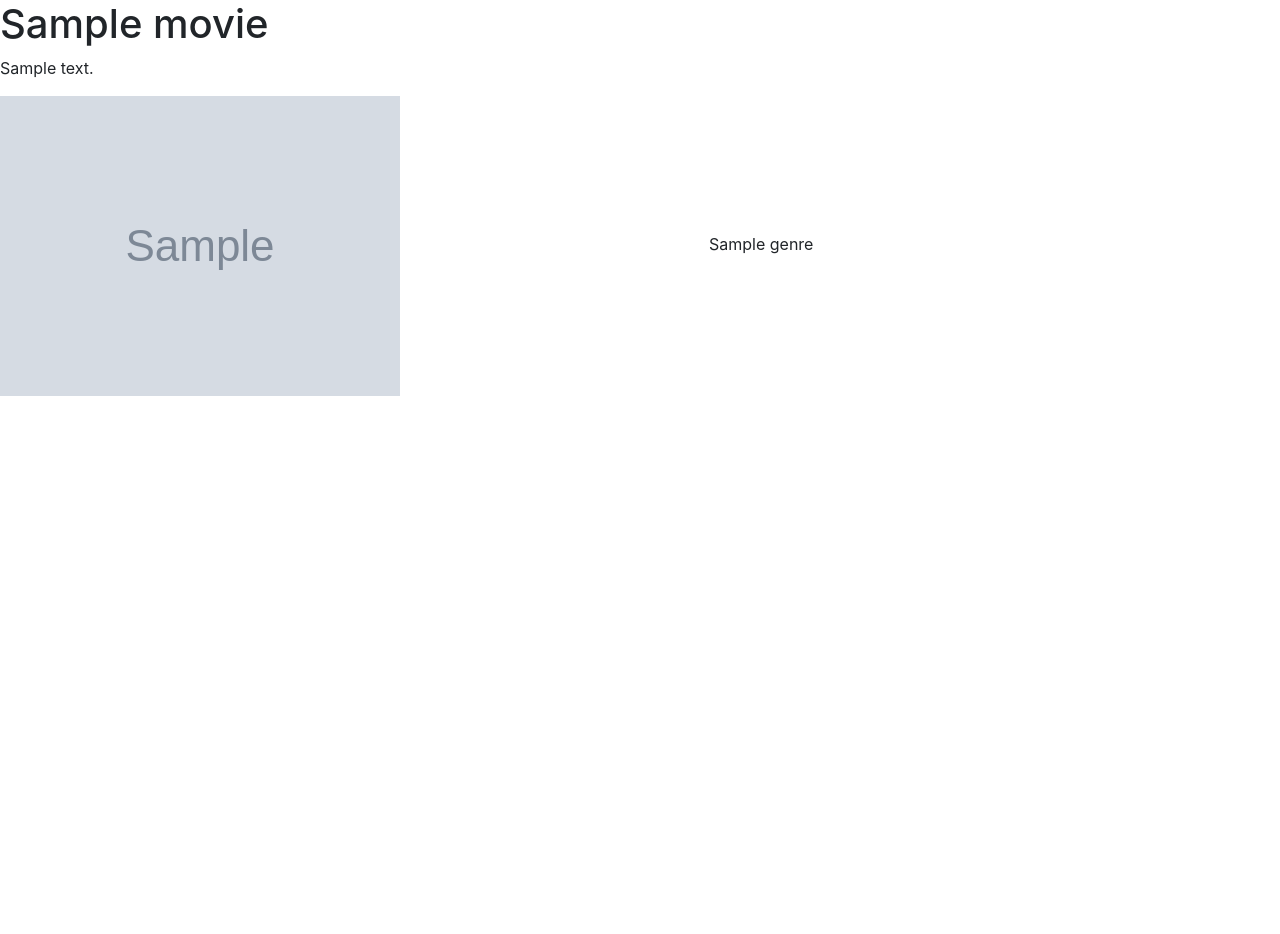
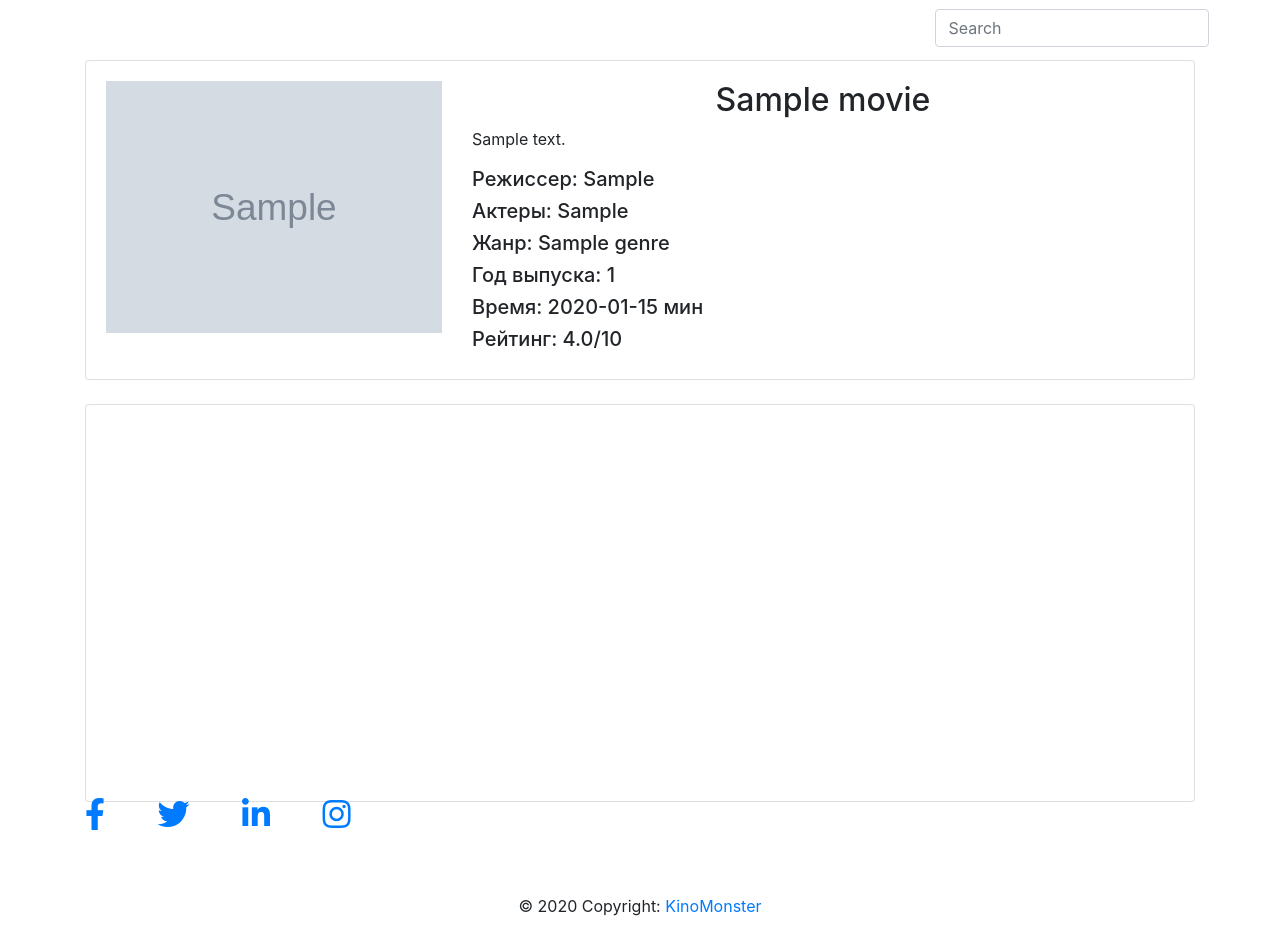
Before and after one commit to NikitaMyslivets/teachmeskills-project, a Django app: page /details/1/ in a window 1280 px wide. Before the commit the page ends 396 px from the top, so only its background shows below. Run offline with Django 3.2, Linux system fonts and the light colour scheme; tables that the repository leaves empty hold one stand-in row (values such as "Sample post"); grey boxes marked "Sample" are stand-in pictures; some libraries are stand-ins or nearby versions.

Commit message:
refactoring main's and detail's page

```diff
--- a/main/templates/base.html
+++ b/main/templates/base.html
@@ -6,7 +6,7 @@
   <meta charset="UTF-8">
   <meta name="viewport" content="width=device-width, initial-scale=1, shrink-to-fit=no">
   <meta http-equiv="x-ua-compatible" content="ie=edge">
-  <title>Material Design for Bootstrap</title>
+  <title>{% block title %} KinoMonster {% endblock %} </title>
   <!-- Font Awesome -->
   <link rel="stylesheet" href="https://use.fontawesome.com/releases/v5.11.2/css/all.css">
   <!-- Google Fonts Roboto -->
@@ -17,6 +17,7 @@
   <link rel="stylesheet" href="{% static 'css/mdb.min.css' %}">
   <!-- Your custom styles (optional) -->
   <link rel="stylesheet" href="{% static 'css/style.css' %}">
+  <link rel="stylesheet" href="{% static 'css/sidebar.css' %}">
 <!--  <style>
     body {
       background-color: #2e2e2e;
@@ -33,12 +34,13 @@
   </style>-->
 </head>
 <body>
+    {% include 'include/header.html' %}
 
-<!-- Start your project here-->
     {% block content %}
 
     {% endblock content %}
-<!-- End your project here-->
+
+    {% include 'include/footer.html' %}
 
   <!-- jQuery -->
   <script type="text/javascript" src="{% static 'js/jquery.min.js' %}"></script>
--- /dev/null
+++ b/main/templates/include/footer.html
@@ -0,0 +1,49 @@
+<!-- Footer -->
+<footer class="page-footer font-big cyan darken-3">
+
+  <!-- Footer Elements -->
+  <div class="container">
+
+    <!-- Grid row-->
+    <div class="row">
+
+      <!-- Grid column -->
+      <div class="col-md-12 py-6">
+        <div class="mb-5 flex-center">
+
+          <!-- Facebook -->
+          <a class="fb-ic">
+            <i class="fab fa-facebook-f fa-lg white-text mr-md-5 mr-3 fa-2x"> </i>
+          </a>
+          <!-- Twitter -->
+          <a class="tw-ic">
+            <i class="fab fa-twitter fa-lg white-text mr-md-5 mr-3 fa-2x"> </i>
+          </a>
+
+          <!--Linkedin -->
+          <a class="li-ic">
+            <i class="fab fa-linkedin-in fa-lg white-text mr-md-5 mr-3 fa-2x"> </i>
+          </a>
+          <!--Instagram-->
+          <a class="ins-ic">
+            <i class="fab fa-instagram fa-lg white-text mr-md-5 mr-3 fa-2x"> </i>
+          </a>
+
+        </div>
+      </div>
+      <!-- Grid column -->
+
+    </div>
+    <!-- Grid row-->
+
+  </div>
+  <!-- Footer Elements -->
+
+  <!-- Copyright -->
+  <div class="footer-copyright text-center py-3">© 2020 Copyright:
+    <a href="https://mdbootstrap.com/"> KinoMonster</a>
+  </div>
+  <!-- Copyright -->
+
+</footer>
+<!-- Footer -->
--- /dev/null
+++ b/main/templates/include/header.html
@@ -0,0 +1,54 @@
+<!--Navbar -->
+<nav class="mb-1 navbar navbar-expand-lg navbar-dark default-color">
+  <a class="navbar-brand" href="{% url 'main:home' %}">KinoMonster</a>
+  <button class="navbar-toggler" type="button" data-toggle="collapse" data-target="#navbarSupportedContent-333"
+    aria-controls="navbarSupportedContent-333" aria-expanded="false" aria-label="Toggle navigation">
+    <span class="navbar-toggler-icon"></span>
+  </button>
+  <div class="collapse navbar-collapse" id="navbarSupportedContent-333">
+    <ul class="navbar-nav mr-auto">
+      <li class="nav-item">
+        <a class="nav-link" href="{% url 'main:home' %}">Главная
+          <span class="sr-only">(current)</span>
+        </a>
+        <li class="nav-item dropdown">
+        <a class="nav-link dropdown-toggle" id="navbarDropdownMenuLink-333" data-toggle="dropdown"
+          aria-haspopup="true" aria-expanded="false">Фильмы
+        </a>
+        <div class="dropdown-menu dropdown-default" aria-labelledby="navbarDropdownMenuLink-333">
+          <a class="dropdown-item" href="#">Action</a>
+          <a class="dropdown-item" href="#">Another action</a>
+          <a class="dropdown-item" href="#">Something else here</a>
+        </div>
+      </li>
+      </li>
+      <li class="nav-item">
+        <a class="nav-link" href="#">Контакты</a>
+      </li>
+      <li class="nav-item">
+        <a class="nav-link" href="#">О нас</a>
+      </li>
+    </ul>
+  </div>
+  <form class="form-inline">
+      <div class="md-form my-0">
+        <input class="form-control mr-sm-2" type="text" placeholder="Search" aria-label="Search">
+      </div>
+    </form>
+    <ul class="navbar-nav ml-auto nav-flex-icons">
+      <li class="nav-item dropdown">
+        <a class="nav-link dropdown-toggle" id="navbarDropdownMenuLink-333" data-toggle="dropdown"
+          aria-haspopup="true" aria-expanded="false">
+          <i class="fas fa-user"></i>
+        </a>
+        <div class="dropdown-menu dropdown-menu-right dropdown-default"
+          aria-labelledby="navbarDropdownMenuLink-333">
+          <a class="dropdown-item" href="#">Action</a>
+          <a class="dropdown-item" href="#">Another action</a>
+          <a class="dropdown-item" href="#">Something else here</a>
+        </div>
+      </li>
+    </ul>
+  </div>
+</nav>
+<!--/.Navbar -->
--- a/main/templates/main/detail.html
+++ b/main/templates/main/detail.html
@@ -1,7 +1,55 @@
 {% extends 'base.html' %}
 
+{% block title %} {{ movie.title }} {% endblock %}
+
 {% block content %}
-    <h1>{{ movie.title }}</h1>
+    <div class="container">
+        <div class="card">
+            <div class="card-body">
+                <div class="row">
+                    <div class="col-md-4">
+                        <img src="{{ movie.image }}" class="img-fluid" alt="">
+                    </div>
+                    <div class="col-md-8">
+                        <h2 class="text-center">
+                            {{ movie.title }}
+                        </h2>
+
+                        <p>{{ movie.description}} </p>
+
+                        <h5>Режиссер: {{ movie.director }}</h5>
+
+                        <h5>Актеры: {{ movie.actor }}</h5>
+
+                        {% for genre in movie.genre.all %}
+                            <h5>Жанр: {{ genre.name }}</h5>
+                        {% endfor %}
+
+                        <h5>Год выпуска: {{ movie.release_date }}</h5>
+
+                        <h5>Время: {{ movie.time }} мин</h5>
+
+                        <h5>Рейтинг: {{ movie.average_rating }}/10</h5>
+
+                    </div>
+                </div>
+            </div>
+        </div>
+        <br>
+
+        <div class="card">
+            <div class="card-body">
+                <div class="text-center">
+                    <iframe src="{{ movie.video }}" height="350" width="724" allowfullscreen frameborder=""></iframe>
+                </div>
+            </div>
+        </div>
+    </div>
+{% endblock content %}
+
+
+
+<h1></h1>
     <p>{{ movie.description }}</p>
     <img src="{{ movie.image }}" alt="">
     <iframe src="{{ movie.video }}" frameborder="0"></iframe>
@@ -10,4 +58,3 @@
             {{ genr.name }}
         {% endfor %}
     </span>
-{% endblock content %}
--- a/main/urls.py
+++ b/main/urls.py
@@ -4,6 +4,6 @@ from . import views
 app_name = 'main'
 
 urlpatterns = [
-    path('', views.index, name='index'),
+    path('', views.index, name='home'),
     path('details/<int:id>/', views.detail, name='detail')
 ]
```
Also changed, not shown: main/templates/main/home.html (+23 -8 lines).
